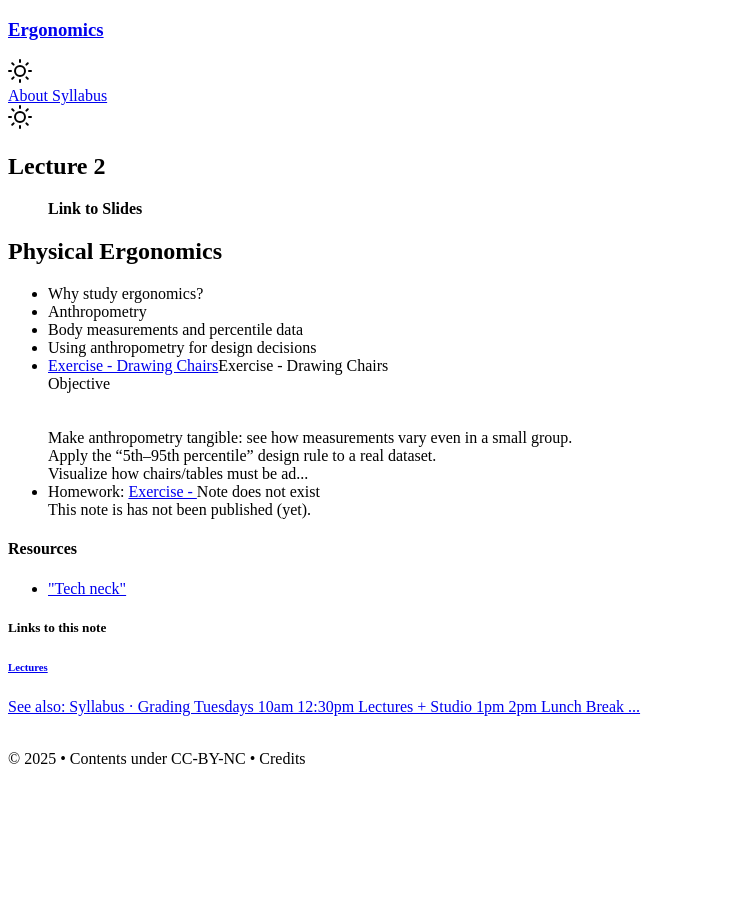
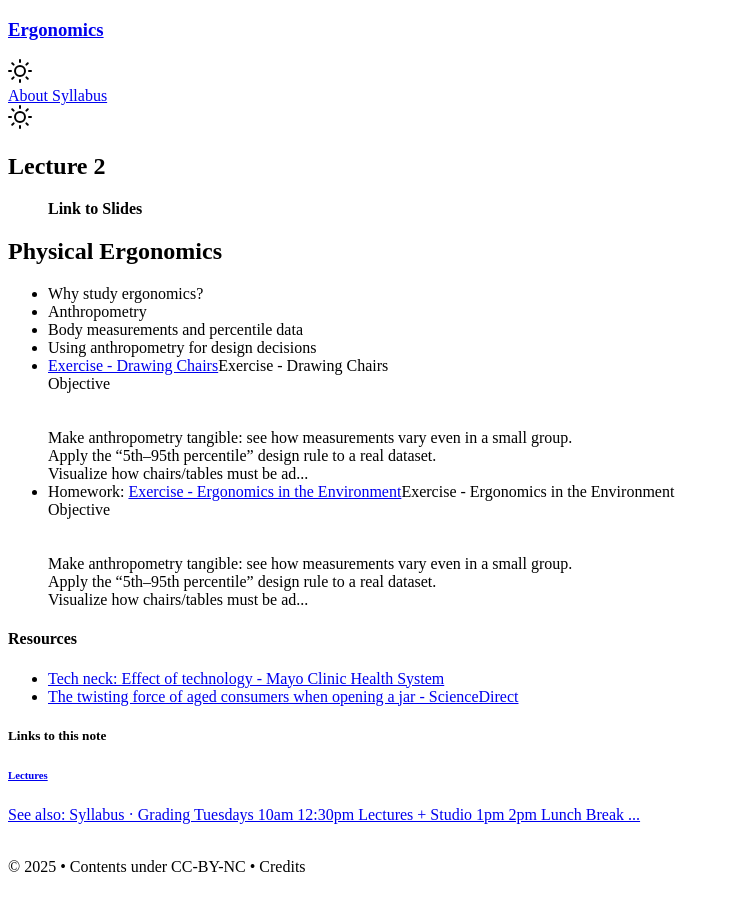
Before and after one commit to gyanl/ergo, a Jekyll site: the page built from _notes/Lecture 2.md, in a window 1280 px wide. Shown: the whole page, without its empty margins (0-730 px from the left). Built offline with Jekyll 4.4.1, drawn with Linux system fonts in a browser that asks for light colours; nearby versions of some CDN libraries; library files that are not in the unit come from our copies.

Commit message:
Update Lecture 2.md

```diff
--- a/_notes/Lecture 2.md
+++ b/_notes/Lecture 2.md
@@ -9,13 +9,15 @@ title: "Lecture 2"
 > **Link to Slides**
 
 ## Physical Ergonomics
+
 - Why study ergonomics?
 - Anthropometry
 - Body measurements and percentile data
 - Using anthropometry for design decisions
 - [[Exercise - Drawing Chairs]]
-- Homework: [[Exercise - ]]
+- Homework: [[Exercise - Ergonomics in the Environment]]
 
 #### Resources
 
-- ["Tech neck"](https://www.mayoclinichealthsystem.org/hometown-health/speaking-of-health/effect-of-technology-on-your-neck)
+- [Tech neck: Effect of technology - Mayo Clinic Health System](https://www.mayoclinichealthsystem.org/hometown-health/speaking-of-health/effect-of-technology-on-your-neck)
+- [The twisting force of aged consumers when opening a jar - ScienceDirect](https://www.sciencedirect.com/science/article/abs/pii/S000368700100028X)
```
